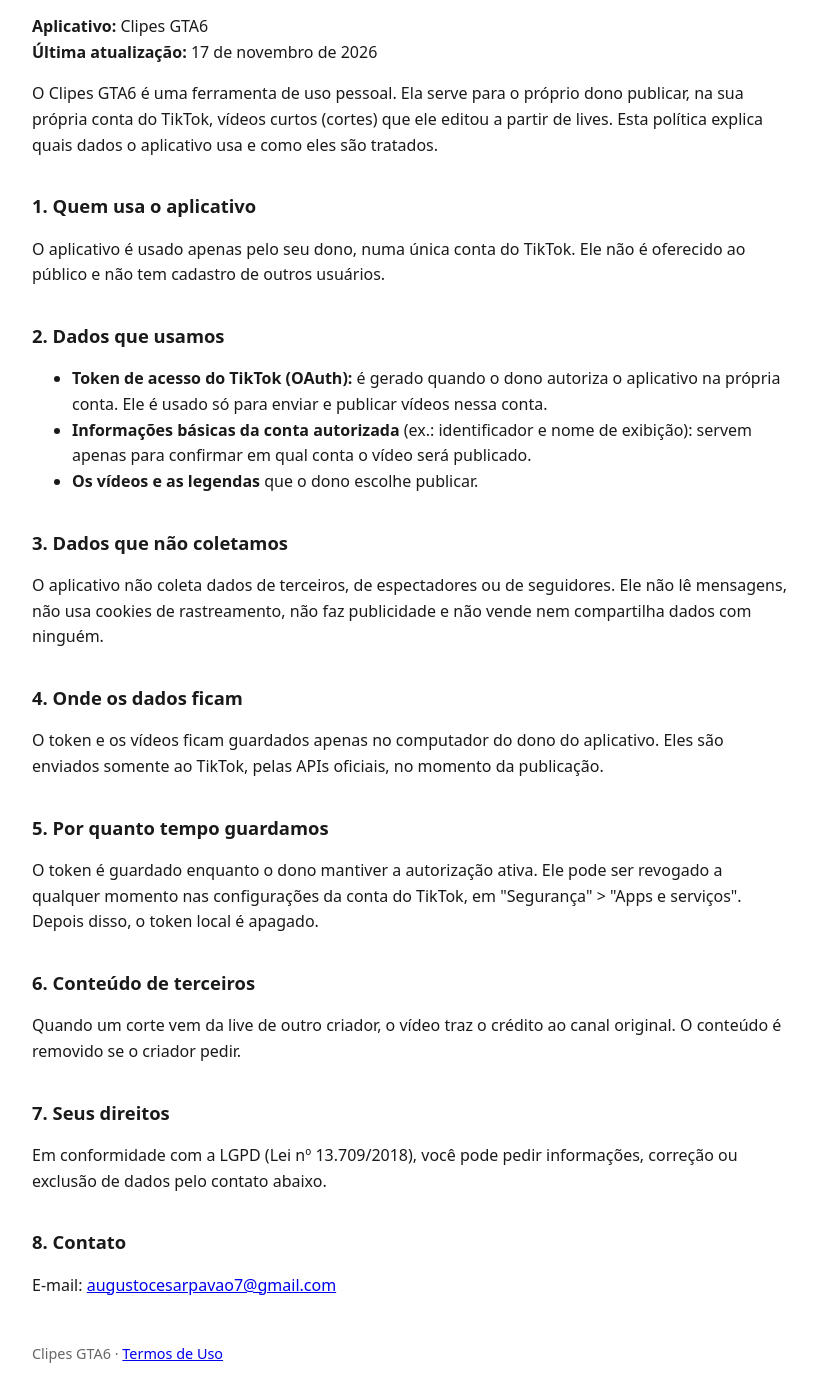
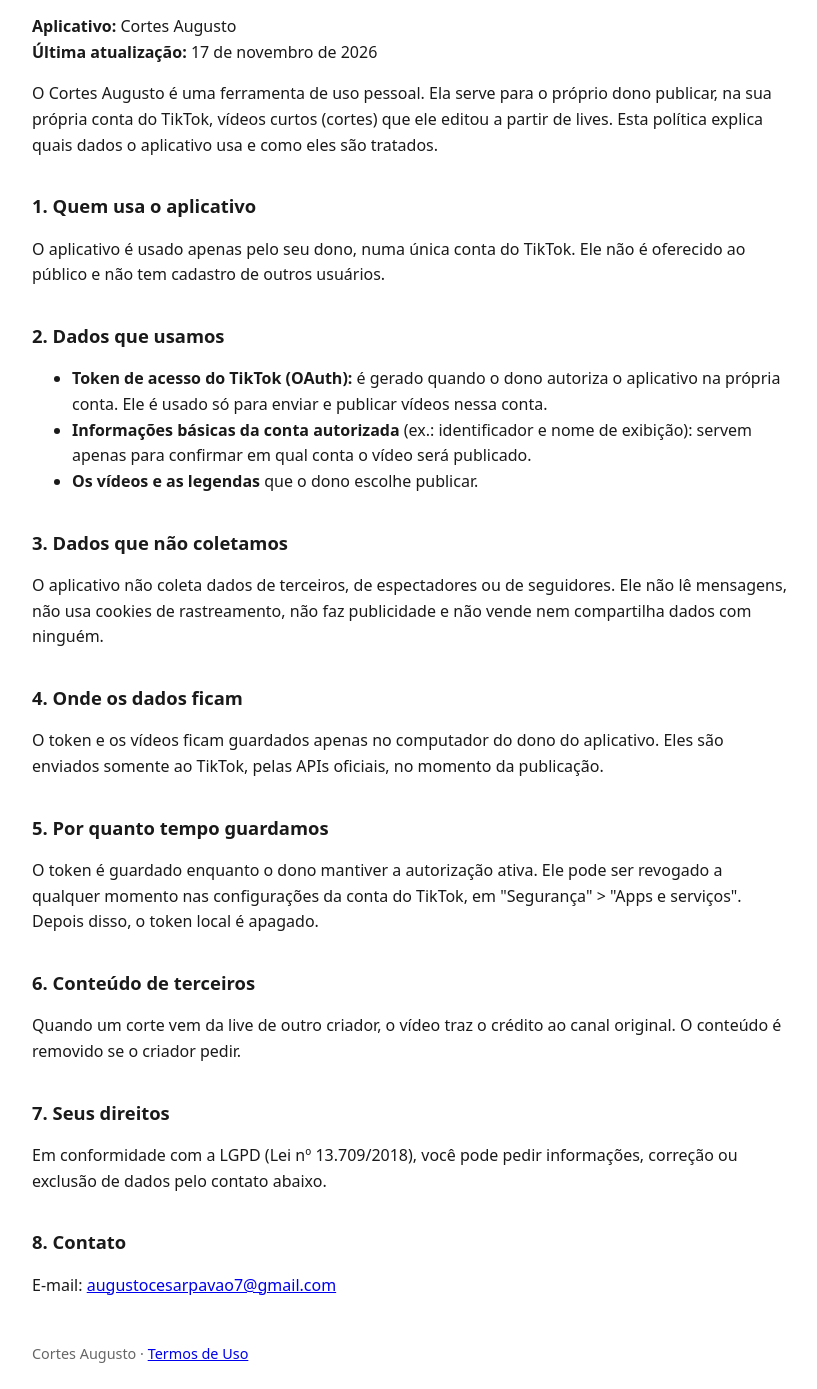
Before and after one commit to AugustoPavao7/clipes-gta6-site, a plain HTML site: page privacidade.html in a window 1280 px wide. Shown: the part 85-1474 px from the top of the page, without its empty margins (228-1045 px from the left). Drawn offline with Linux system fonts and the light colour scheme.

Commit message:
Renomeia o app para Cortes Augusto

```diff
--- a/privacidade.html
+++ b/privacidade.html
@@ -3,7 +3,7 @@
 <head>
 <meta charset="utf-8">
 <meta name="viewport" content="width=device-width, initial-scale=1">
-<title>Política de Privacidade - Clipes GTA6</title>
+<title>Política de Privacidade - Cortes Augusto</title>
 <style>
   body { font-family: system-ui, Arial, sans-serif; max-width: 760px; margin: 0 auto; padding: 24px 16px; line-height: 1.6; color: #1a1a1a; background: #fff; }
   h1 { font-size: 1.6rem; } h2 { font-size: 1.15rem; margin-top: 1.8em; }
@@ -12,9 +12,9 @@
 </head>
 <body>
 <h1>Política de Privacidade</h1>
-<p><strong>Aplicativo:</strong> Clipes GTA6<br><strong>Última atualização:</strong> 17 de novembro de 2026</p>
+<p><strong>Aplicativo:</strong> Cortes Augusto<br><strong>Última atualização:</strong> 17 de novembro de 2026</p>
 
-<p>O Clipes GTA6 é uma ferramenta de uso pessoal. Ela serve para o próprio dono publicar, na sua própria conta do TikTok, vídeos curtos (cortes) que ele editou a partir de lives. Esta política explica quais dados o aplicativo usa e como eles são tratados.</p>
+<p>O Cortes Augusto é uma ferramenta de uso pessoal. Ela serve para o próprio dono publicar, na sua própria conta do TikTok, vídeos curtos (cortes) que ele editou a partir de lives. Esta política explica quais dados o aplicativo usa e como eles são tratados.</p>
 
 <h2>1. Quem usa o aplicativo</h2>
 <p>O aplicativo é usado apenas pelo seu dono, numa única conta do TikTok. Ele não é oferecido ao público e não tem cadastro de outros usuários.</p>
@@ -44,6 +44,6 @@
 <h2>8. Contato</h2>
 <p>E-mail: <a href="mailto:augustocesarpavao7@gmail.com">augustocesarpavao7@gmail.com</a></p>
 
-<footer>Clipes GTA6 · <a href="termos.html">Termos de Uso</a></footer>
+<footer>Cortes Augusto · <a href="termos.html">Termos de Uso</a></footer>
 </body>
 </html>
```
Also changed, not shown: index.html (+1 -1 lines), termos.html (+4 -4 lines).
